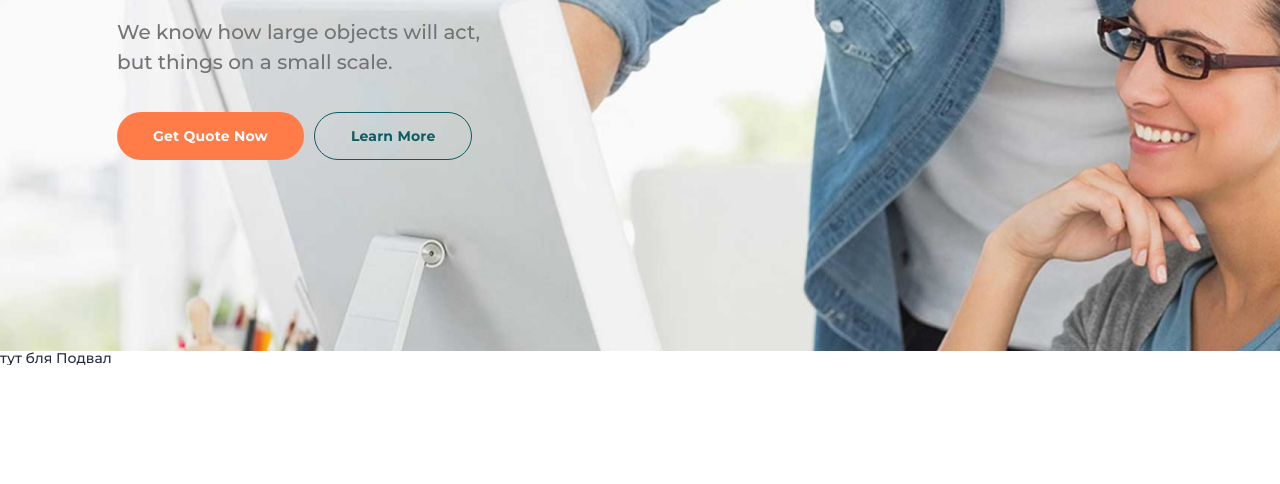
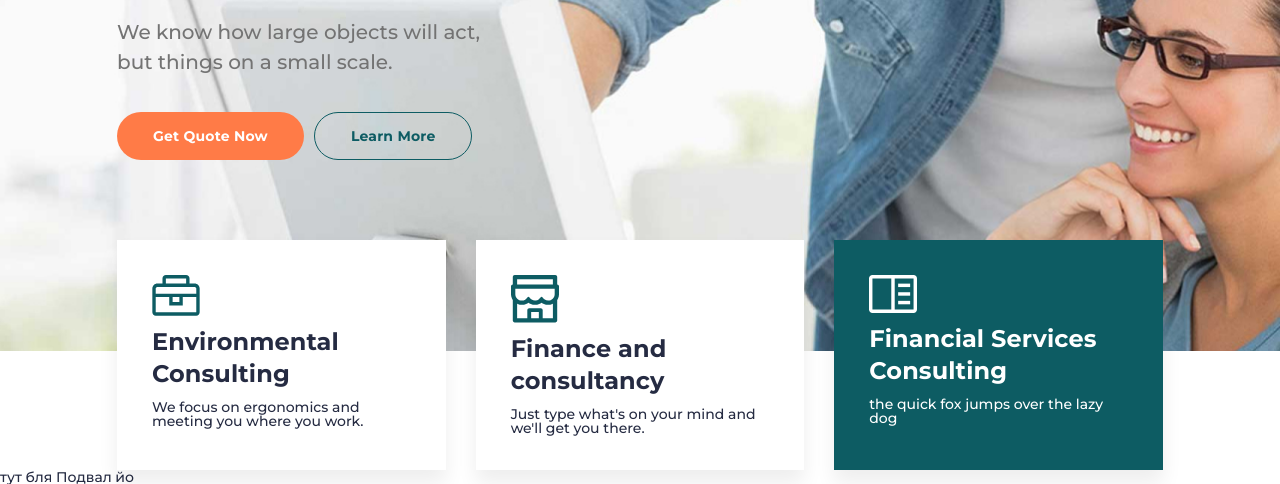
Before and after one commit to khalhadj/relvise-, a plain HTML site: page index.html in a window 1280 px wide. Shown: the part 440-924 px from the top of the page. Before the commit the page ends 805 px from the top, so only its background shows below. Drawn offline with Linux system fonts and the light colour scheme.

Commit message:
created: services-block

```diff
--- a/css/style.css
+++ b/css/style.css
@@ -129,14 +129,9 @@ line-height: calc(24 / 14 * 100%);
 .page{
   flex: 1 1 auto;
 }
-.page__main-block {
-
-}
 
 .main-block {
 position: relative;
-}
-.main-block__container {
 }
 .main-block__body {
   padding: 184px 0 191px 0;
@@ -168,6 +163,11 @@ position: relative;
   font-size: 20px;
   line-height: 150%;
 }
+@media (max-width: 479px){
+  .main-block__text {
+  color: #575757;
+  }
+}
 .main-block__buttons {
   display: flex;
   flex-wrap: wrap;
@@ -187,7 +187,7 @@ position: relative;
   letter-spacing: 0.2px;
   margin: 10px 0;
 }
-@media (max-width: 384px){
+@media (max-width: 425px){
 .main-block__button{
   min-width: 100% ;
   }
@@ -220,3 +220,52 @@ position: relative;
     opacity: 0.5;
   }
 }
+ /* ___________________________services___________________________ */
+ .page__services {
+   position: relative;
+   z-index: 2px;
+   margin: -111px 0 0 0;
+ }
+.services {
+}
+.services__container {
+}
+.services__body {
+  display: flex;
+  margin: 0 -15px;
+}
+.services__column {
+  padding: 0 15px;
+  flex: 0 1 33.333%;
+}
+.services__item {
+  height: 100%;
+  box-shadow: 0px 13px 19px rgba(0, 0, 0, 0.07);
+  background-color: #fff;
+  padding: 35px;
+}
+.item-service {
+}
+.item-service_green{
+  background-color: #0D5C63;
+
+}
+.item-service_green .item-service__title{
+  color: #fff;
+}
+.item-service_green .item-service__text{
+  color: #fff;
+}
+.item-service > *:not(:last-child) {
+  margin: 0 0 10px 0;
+}
+.item-service__icon {
+}
+.item-service__title {
+  font-weight: 700;
+  letter-spacing: 0.1px;
+  font-size: 24px;
+  line-height: 133%;
+}
+.item-service__text {
+}
--- a/index.html
+++ b/index.html
@@ -58,8 +58,58 @@
             <img src="./img/main_block/background.jpg" alt="Изображение" />
           </div>
         </div>
+        <section class="page__services services">
+          <div class="services__container _container">
+            <div class="services__body">
+              <div class="services__column">
+                <div class="services__item item-service">
+                  <div class="item-service__icon">
+                    <img
+                      src="./img/services/01.svg"
+                      alt="Environmental Consulting"
+                    />
+                  </div>
+                  <h3 class="item-service__title">Environmental Consulting</h3>
+                  <div class="item-service__text">
+                    We focus on ergonomics and meeting you where you work.
+                  </div>
+                </div>
+              </div>
+              <div class="services__column">
+                <div class="services__item item-service">
+                  <div class="item-service__icon">
+                    <img
+                      src="./img/services/02.svg"
+                      alt="Environmental Consulting"
+                    />
+                  </div>
+                  <h3 class="item-service__title">Finance and consultancy</h3>
+                  <div class="item-service__text">
+                    Just type what's on your mind and we'll get you there.
+                  </div>
+                </div>
+              </div>
+              <div class="services__column">
+                <div class="services__item item-service item-service_green">
+                  <div class="item-service__icon">
+                    <img
+                      src="./img/services/03.svg"
+                      alt="Environmental Consulting"
+                    />
+                  </div>
+                  <h3 class="item-service__title">
+                    Financial Services Consulting
+                  </h3>
+                  <div class="item-service__text">
+                    the quick fox jumps over the lazy dog
+                  </div>
+                </div>
+              </div>
+            </div>
+          </div>
+        </section>
       </main>
-      <footer class="footer">тут бля Подвал</footer>
+      <footer class="footer">тут бля Подвал йо</footer>
     </div>
     <script src="./js/script.js"></script>
   </body>
```
Also changed, not shown: img/services/01.svg (added), img/services/02.svg (added), img/services/03.svg (added).
